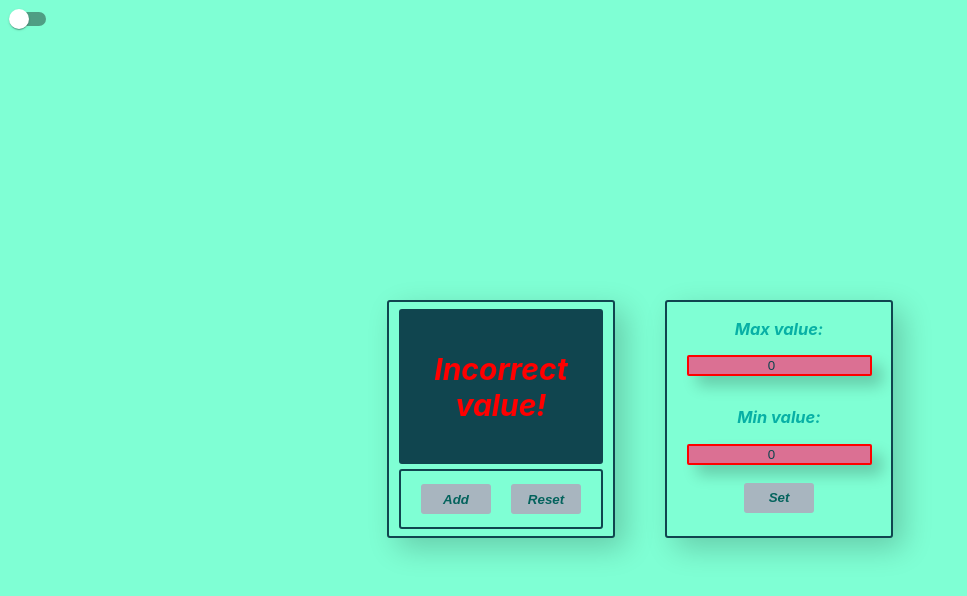
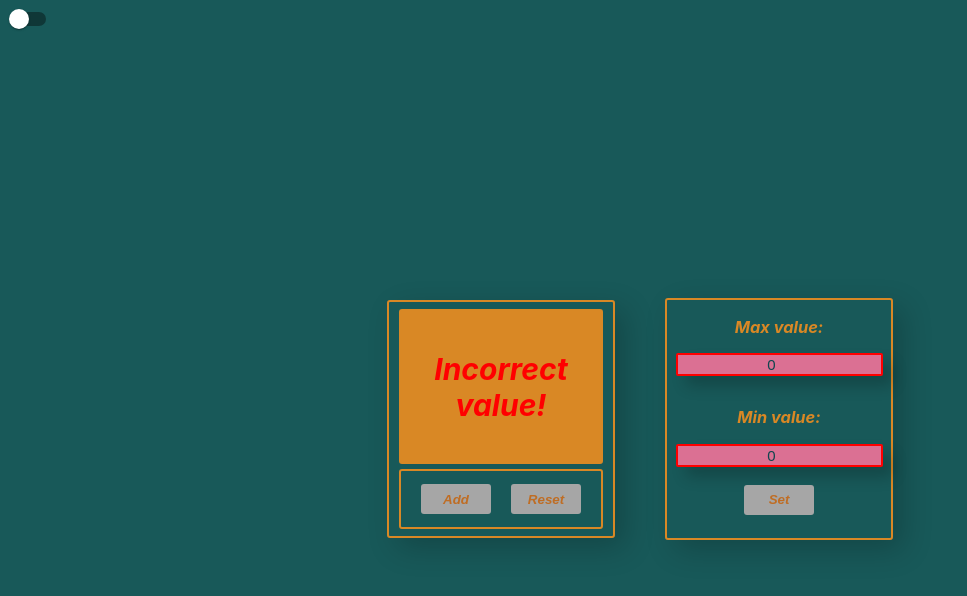
Before and after one commit to Bogdan-Mykhailov/counter1, a React (Create React App) app: page / in a window 1280 px wide. Shown: the top 596 px of the page, without its empty margins (0-967 px from the left). Built offline with nearby package versions, Linux system fonts and the light colour scheme.

Commit message:
finish redux version

```diff
--- a/src/App.module.css
+++ b/src/App.module.css
@@ -10,11 +10,19 @@
 }
 
 .themeWhite {
-  --bg: aquamarine;
-  --border-color: #10454F;
+  --bg: #185959;
+  --border-color: #D98825;
+  --button: #BF6D24;
+  --font-color: #8C5626;
+  --hovered-font: #185959;
+  --disabled: #A6A6A6;
 }
 
 .themeDark {
-  --bg: #10454F;
-  --border-color: aquamarine
+  --bg: #D9D9D9;
+  --border-color: #404040;
+  --button: #737373;
+  --font-color: #D9D9D9;
+  --hovered-font: #0D0D0D;
+  --disabled: #A6A6A6;
 }
--- a/src/Components/Button/Button.module.css
+++ b/src/Components/Button/Button.module.css
@@ -2,22 +2,22 @@
   width: 70px;
   height: 30px;
   margin: 3px;
-  background-color: #07b0a5;
+  background-color: var(--button);
   border: none;
   border-radius: 3px;
-  color: #04635D;
+  color: var(--font-color);
   cursor: pointer;
   font-style: italic;
   font-weight: bold;
 }
 
 .btn:hover {
-  color: #A8B5BF;
+  color: var(--hovered-font);
 }
 
 .btn:disabled {
-  background-color: #A8B5BF;
-  color: #04635D;
+  background-color: var(--disabled);
+  color: var(--button);
   cursor: auto;
 }
 .buttons {
--- a/src/Components/Button/Button.tsx
+++ b/src/Components/Button/Button.tsx
@@ -4,7 +4,7 @@ import classes from './Button.module.css';
 type ButtonPropsType = {
   callBack: () => void
   buttonName: string
-  counter?: boolean
+  counter: boolean
 }
 
 export const Button = (props: ButtonPropsType) => {
--- a/src/Components/FullCounter/FullCounter.module.css
+++ b/src/Components/FullCounter/FullCounter.module.css
@@ -22,10 +22,10 @@
 }
 .setBtn {
   margin-top: 7px;
-  color: #07b0a5;
+  color: var(--border-color);
   cursor: pointer;
 }
 
 .setBtn:hover {
-  color: #A8B5BF;
+  color: var(--button);
 }
--- a/src/Components/SetPanel/SetPanel.module.css
+++ b/src/Components/SetPanel/SetPanel.module.css
@@ -2,7 +2,6 @@
   text-align: center;
   padding: 0 5px 20px 5px;
   width: 214px;
-  background-color: var(--bg);
   border: 2px solid var(--border-color);
   border-radius: 3px;
   box-shadow: rgba(0, 0, 0, 0.2) 10px 10px 30px 0;
@@ -10,7 +9,7 @@
 }
 
 .inputInterface {
-  color: #07b0a5;
+  color: var(--border-color);
   font-size: 14px;
   font-style: italic;
   font-weight: bold;
@@ -25,6 +24,7 @@ input {
   color: var(--bg);
   text-align: center;
   outline: none;
+  font-size: 15px;
 }
 
 .incorrectCondition {
```
